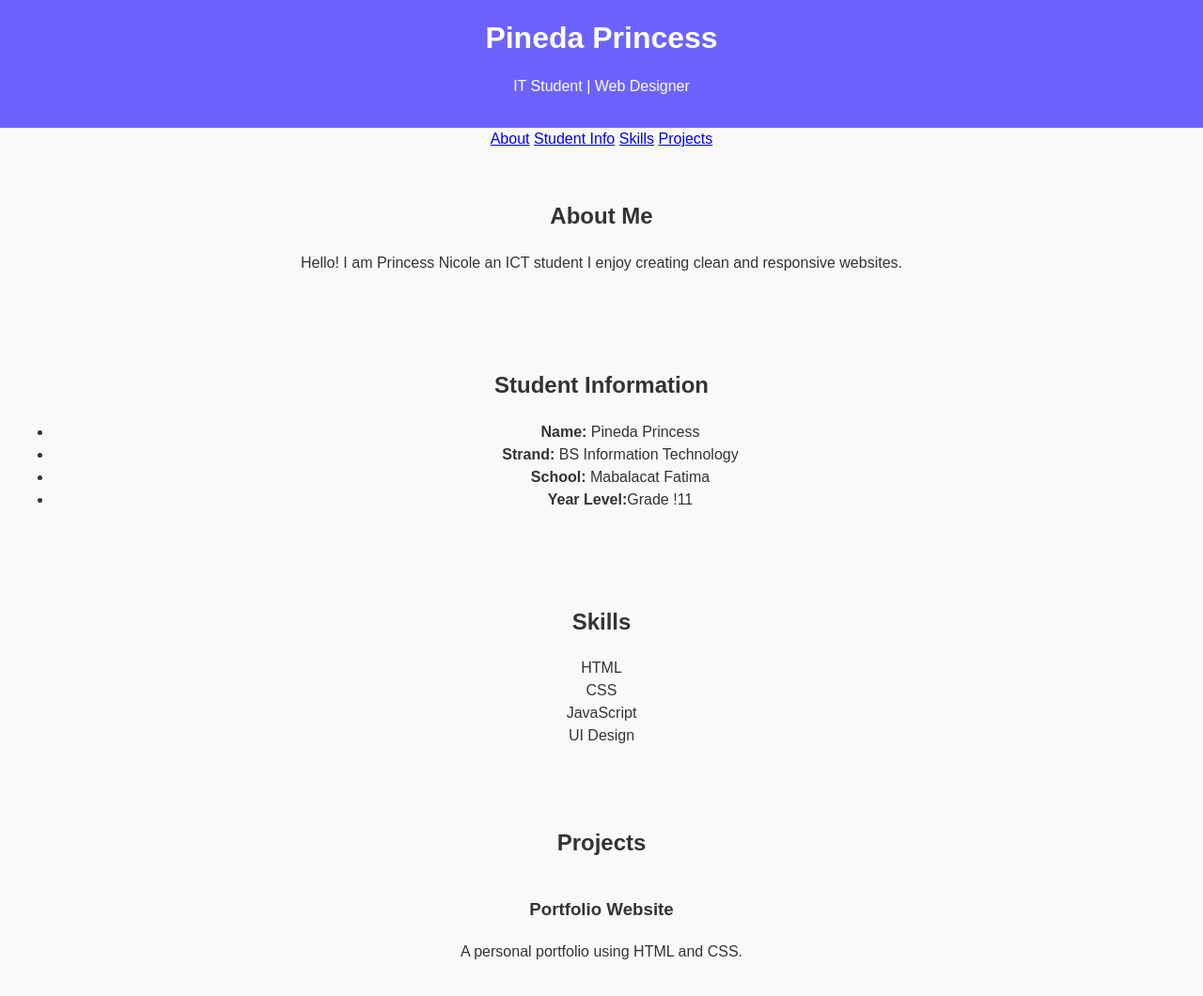
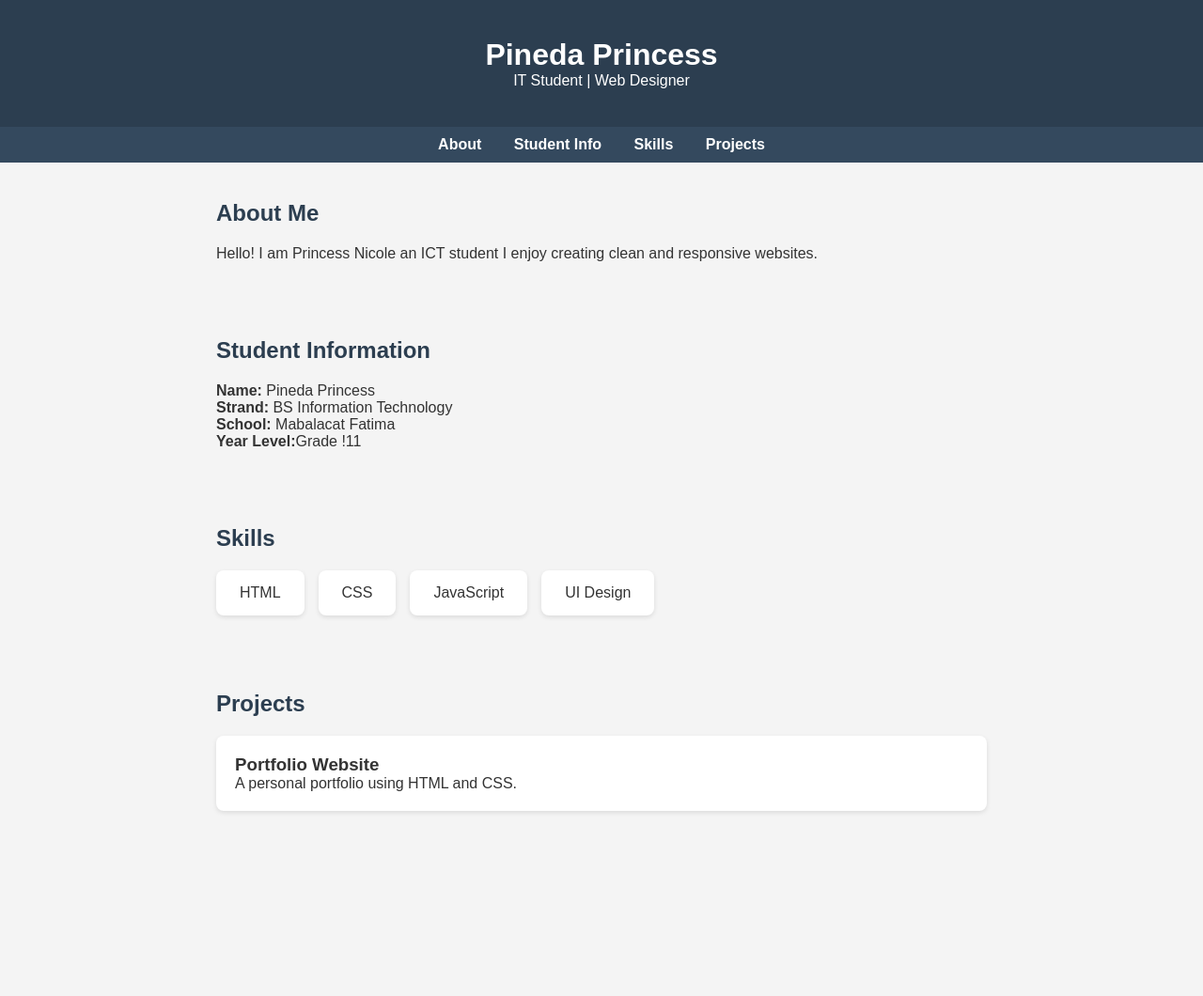
Before and after one commit to jhenish91-code/Nicole-P, a plain HTML site: page index.html in a window 1280 px wide. Shown: the whole page at 94% size. After the commit the page ends 903 px from the top, so only its background shows below. Drawn offline with Linux system fonts and the light colour scheme.

Commit message:
Update style.css

```diff
--- a/style.css
+++ b/style.css
@@ -1,55 +1,84 @@
-body {
+*{
+    margin:0;
+    padding:0;
+    box-sizing:border-box;
     font-family: Arial, sans-serif;
-    margin: 0;
-    padding: 0;
-    line-height: 1.5;
-    background: #f9f9f9;
-    color: #333;
-    text-align: center;
 }
 
-header {
-    background: #6c63ff;
-    color: white;
-    padding: 1rem 0;
+body{
+    background:#f4f4f4;
+    color:#333;
 }
 
-header h1 {
-    margin: 0;
+header{
+    background:#2c3e50;
+    color:white;
+    text-align:center;
+    padding:40px;
 }
 
-header nav a {
-    color: white;
-    text-decoration: none;
-    margin: 0 0.5rem;
+nav{
+    background:#34495e;
+    text-align:center;
+    padding:10px;
 }
 
-section {
-    padding: 2rem 1rem;
+nav a{
+    color:white;
+    margin:0 15px;
+    text-decoration:none;
+    font-weight:bold;
 }
 
-.projects {
-    display: flex;
-    justify-content: center;
-    gap: 1rem;
-    flex-wrap: wrap;
+nav a:hover{
+    color:#f1c40f;
 }
 
-.project {
-    background: white;
-    padding: 1rem;
-    border: 1px solid #ddd;
-    width: 200px;
+section{
+    padding:40px;
+    max-width:900px;
+    margin:auto;
 }
 
-.project img {
-    width: 100%;
-    height: auto;
+h2{
+    margin-bottom:20px;
+    color:#2c3e50;
 }
 
-footer {
-    background: #333;
-    color: white;
-    padding: 1rem 0;
-    margin-top: 2rem;
+ul{
+    list-style:none;
 }
+
+.skills{
+    display:flex;
+    gap:15px;
+    flex-wrap:wrap;
+}
+
+.card{
+    background:white;
+    padding:15px 25px;
+    border-radius:8px;
+    box-shadow:0 2px 5px rgba(0,0,0,0.1);
+}
+
+.projects{
+    display:grid;
+    grid-template-columns:repeat(auto-fit, minmax(200px,1fr));
+    gap:20px;
+}
+
+.project-card{
+    background:white;
+    padding:20px;
+    border-radius:8px;
+    box-shadow:0 2px 5px rgba(0,0,0,0.1);
+}
+
+footer{
+    background:#2c3e50;
+    color:white;
+    text-align:center;
+    padding:15px;
+    margin-top:40px;
+}
```
